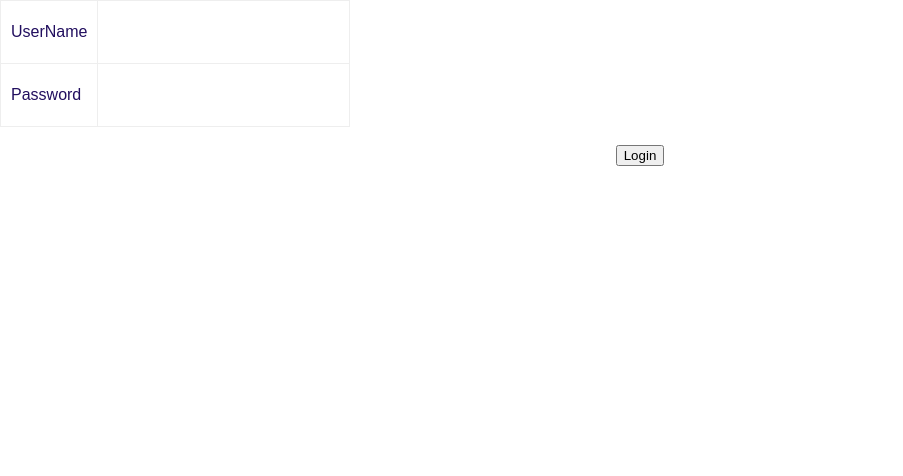
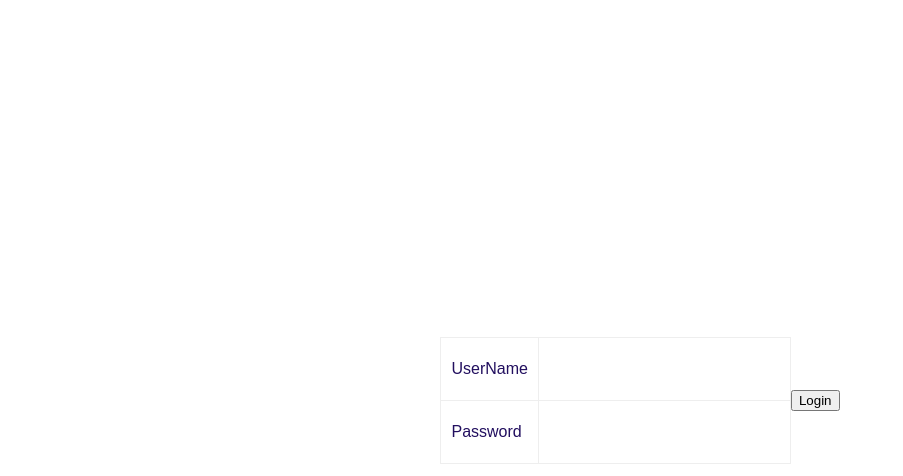
Before and after one commit to juanansaldo/CST438-Final-Project-Frontend, a React (Create React App) app: page / in a window 1280 px wide. Shown: the top 476 px of the page, without its empty margins (0-903 px from the left). Built offline with nearby package versions, Linux system fonts and the light colour scheme.

Commit message:
Add files via upload

```diff
--- a/src/App.css
+++ b/src/App.css
@@ -1,5 +1,14 @@
 .App {
+  justify-content: center;
   text-align: center;
+}
+
+.Login-page {
+  text-align: center;
+  display: flex;
+  justify-content: center;
+  align-items: center;
+  min-height: 100vh;
 }
 
 .Center {
```
